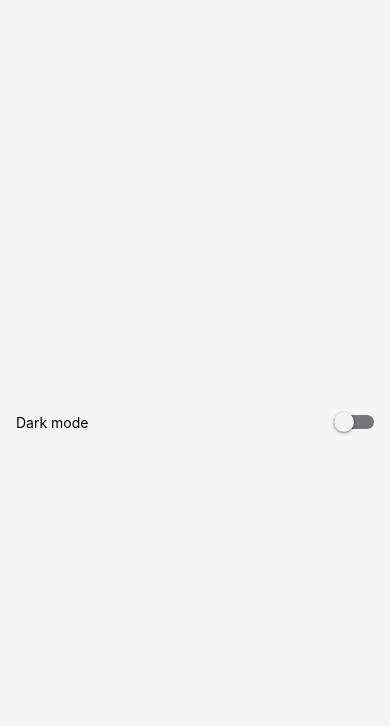
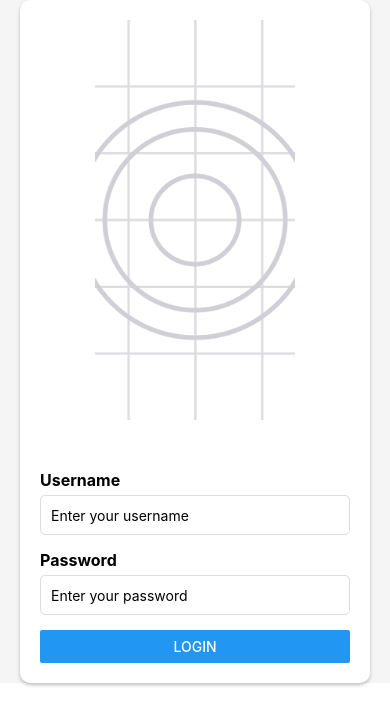
Before and after one commit to OkkashaAlly/react-native-tut, a React Native app: screen / in a window 390 px wide. Shown: the top 726 px of the page. Built offline with nearby package versions, Linux system fonts and the light colour scheme.

Commit message:
63 - KeyboardAvoidingView

```diff
--- a/App.jsx
+++ b/App.jsx
@@ -1,56 +1,125 @@
+import React, { useState } from "react";
 import {
-  SafeAreaView,
-  StatusBar,
+  Button,
+  Image,
+  KeyboardAvoidingView,
+  Platform,
+  ScrollView,
   StyleSheet,
-  Switch,
   Text,
+  TextInput,
   View,
 } from "react-native";
 
-import { useState } from "react";
+const LoginForm = () => {
+  const [username, setUsername] = useState("");
+  const [password, setPassword] = useState("");
+  const [errors, setErrors] = useState({});
 
-export default function App() {
-  const [isDarkMode, setIsDarkMode] = useState("");
+  const validateForm = () => {
+    let errors = {};
+
+    if (!username) errors.username = "Username is required";
+    if (!password) errors.password = "Password is required";
+
+    setErrors(errors);
+
+    return Object.keys(errors).length === 0;
+  };
+
+  const handleSubmit = () => {
+    if (validateForm()) {
+      console.log("Submitted", username, password);
+      setUsername("");
+      setPassword("");
+      setErrors({});
+    }
+  };
 
   return (
-    // <SafeAreaView> for iOS or android after <StatusBar/>
-    <SafeAreaView style={styles.container}>
-      <View style={styles.scrollView}>
-        <Text>Dark mode</Text>
-        <Switch
-          value={isDarkMode}
-          onValueChange={() => setIsDarkMode(prevState => !prevState)}
-          trackColor={{ false: "#767577", true: "#81b0ff" }}
-          thumbColor={isDarkMode ? "#f5dd4b" : "#f4f3f4"}
-        />
-      </View>
-      <StatusBar backgroundColor="#f5f5f5" barStyle="dark-content" />
-    </SafeAreaView>
+    <ScrollView>
+      <KeyboardAvoidingView
+        behavior="padding"
+        keyboardVerticalOffset={Platform.OS === "ios" ? 100 : 0}
+        style={styles.container}
+      >
+        <View style={styles.form}>
+          <Image
+            source={require("./assets/adaptive-icon.png")}
+            style={{
+              width: 200,
+              height: 400,
+              alignSelf: "center",
+              marginBottom: 50,
+            }}
+          />
+          <Text style={styles.label}>Username</Text>
+          <TextInput
+            style={styles.input}
+            placeholder="Enter your username"
+            value={username}
+            onChangeText={setUsername}
+          />
+          {errors.username ? (
+            <Text style={styles.errorText}>{errors.username}</Text>
+          ) : null}
+
+          <Text style={styles.label}>Password</Text>
+          <TextInput
+            style={styles.input}
+            placeholder="Enter your password"
+            value={password}
+            onChangeText={setPassword}
+            secureTextEntry
+          />
+          {errors.password ? (
+            <Text style={styles.errorText}>{errors.password}</Text>
+          ) : null}
+
+          <Button title="Login" onPress={handleSubmit} />
+        </View>
+      </KeyboardAvoidingView>
+    </ScrollView>
   );
-}
+};
 
 const styles = StyleSheet.create({
   container: {
     flex: 1,
+    justifyContent: "center",
+    paddingHorizontal: 20,
     backgroundColor: "#f5f5f5",
   },
-  scrollView: {
-    flex: 1,
-    paddingHorizontal: 16,
-    flexDirection: "row",
-    justifyContent: "space-between",
-    alignItems: "center",
+  form: {
+    backgroundColor: "#ffffff",
+    padding: 20,
+    borderRadius: 10,
+    shadowColor: "#000",
+    shadowOffset: {
+      width: 0,
+      height: 2,
+    },
+    shadowOpacity: 0.25,
+    shadowRadius: 3.84,
+    elevation: 5,
+  },
+  label: {
+    fontSize: 16,
+    marginBottom: 5,
+    fontWeight: "bold",
   },
   input: {
     height: 40,
-    borderColor: "gray",
+    borderColor: "#ddd",
     borderWidth: 1,
-    borderRadius: 4,
-    paddingHorizontal: 16,
-    paddingVertical: 8,
+    marginBottom: 15,
+    padding: 10,
+    borderRadius: 5,
   },
-  multiline: {
-    height: 100,
-    textAlignVertical: "top",
+  errorText: {
+    color: "red",
+    marginBottom: 10,
   },
 });
+
+export default LoginForm;
```
